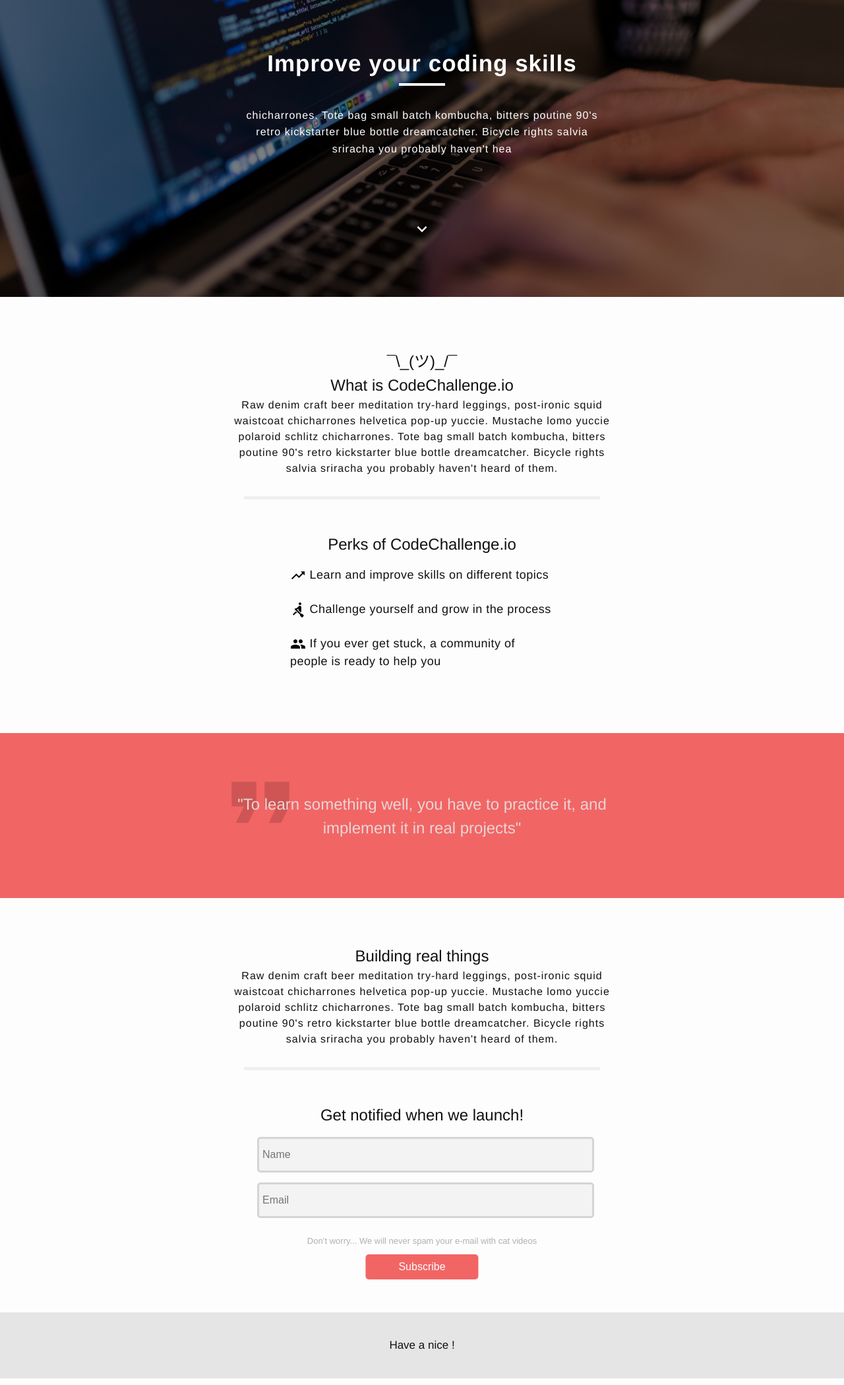
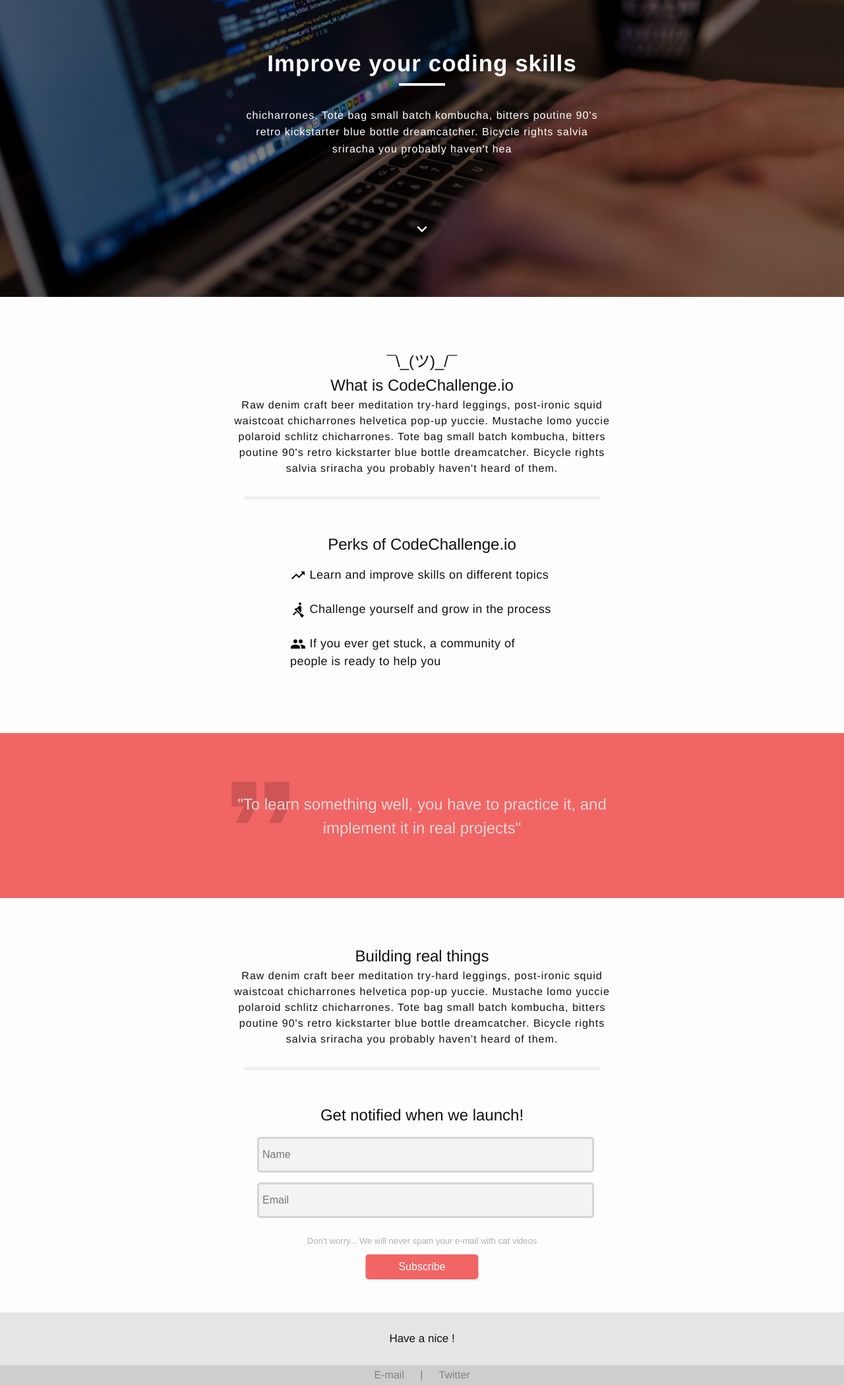
Before and after one commit to Lutski/codechallenge.io-landingpage, a Jekyll site: the page built from index.html, in a window 1280 px wide. Shown: the whole page at 66% size. Built offline with Jekyll 4.4.1, drawn with Linux system fonts in a browser that asks for light colours; nearby versions of some CDN libraries; comment, search, counter and statistics services are not loaded.

Commit message:
Added extra footer (social links)

```diff
--- a/_includes/footer.html
+++ b/_includes/footer.html
@@ -1,3 +1,13 @@
 <section id="footer">
-  <h1>Have a nice <span></span>!</h1>
+  <div class="greeting">
+    <h1>Have a nice <span></span>!</h1>
+  </div>
+
+  <div class="contact">
+    <div class="link_wrapper">
+      <a href="mailto:codechallenge.io@outlook.com">E-mail</a>
+      <span class="link-seperator">|</span>
+      <a href="https://twitter.com/codechallengeIO">Twitter</a>
+    </div>
+  </div>
 </section>
--- a/_sass/custom/footer.sass
+++ b/_sass/custom/footer.sass
@@ -1,13 +1,32 @@
 #footer
-  margin-top: 50px
-  height: 100px
-  width: 100%
-  background-color: #E5E5E5
+  .greeting
+    margin-top: 50px
+    height: 80px
+    width: 100%
+    background-color: #E5E5E5
 
-  h1
-    position: relative
+    h1
+      position: relative
+      text-align: center
+      top: 50%
+      transform: translateY(-50%)
+      font:
+        size: 17px
+
+  .contact
+    background-color: #cecece
+    width: 100%
+    height: 30px
     text-align: center
-    top: 50%
-    transform: translateY(-50%)
-    font:
-      size: 17px
+
+    .link_wrapper
+      position: relative
+      top: 50%
+      transform: translateY(-50%)
+
+      a
+        color: grey
+
+      .link-seperator
+        color: grey
+        margin: 0px 20px
```
